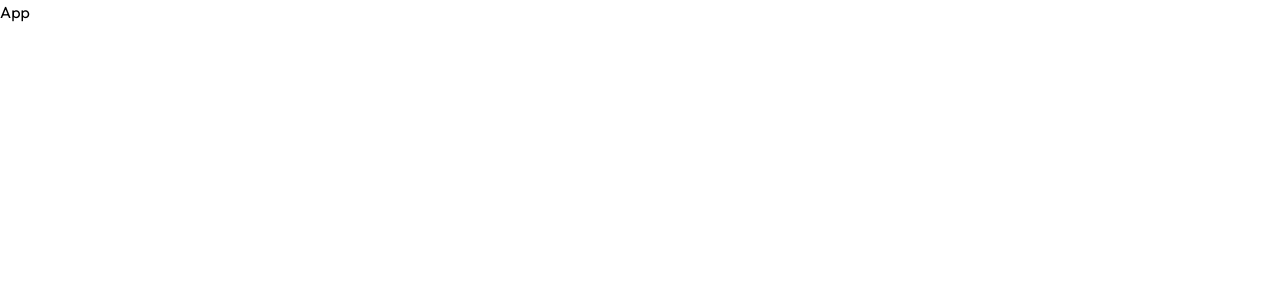
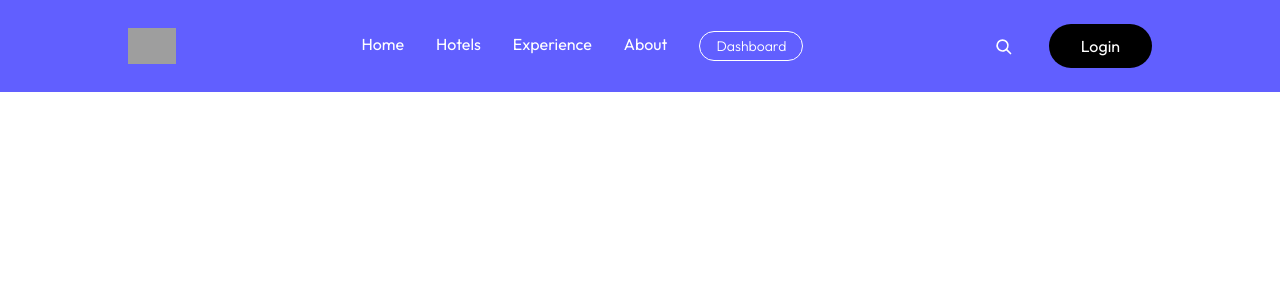
Before and after one commit to dubeyaayushi/Hotel_booking, a React (Vite) app in the folder client/: page / in a window 1280 px wide. Shown: the top 300 px of the page. Built offline with nearby package versions, Linux system fonts and the light colour scheme; grey boxes are pictures that could not be loaded; the HTML template or start-up script is replaced by a standard one; a web font is replaced by a local one.

Commit message:
madde the navbar

```diff
--- a/client/src/App.jsx
+++ b/client/src/App.jsx
@@ -1,8 +1,16 @@
 import React from 'react'
+import Navbar from './components/Navbar'
+import { useLocation } from 'react-router-dom'
+const App = () => {
 
-const App = () => {
+
+  const isOwnerPath = useLocation().pathname.includes("owner")
+
+
   return (
-    <div>App</div>
+    <div>
+     {!isOwnerPath && <Navbar/>}
+    </div>
   )
 }
 
--- a/client/src/components/Navbar.jsx
+++ b/client/src/components/Navbar.jsx
@@ -1,9 +1,97 @@
-import React from 'react'
+import React from "react";
+import { Link } from "react-router-dom";
+import { assets } from "../assets/assets"
+
+
+
+
+
+
+
 
 const Navbar = () => {
-  return (
-    <div>Navbar</div>
-  )
+    const navLinks = [
+        { name: 'Home', path: '/' },
+        { name: 'Hotels', path: '/' },
+        { name: 'Experience', path: '/' },
+        { name: 'About', path: '/' },
+    ];
+
+
+
+    const [isScrolled, setIsScrolled] = React.useState(false);
+    const [isMenuOpen, setIsMenuOpen] = React.useState(false);
+
+    React.useEffect(() => {
+        const handleScroll = () => {
+            setIsScrolled(window.scrollY > 10);
+        };
+         window.addEventListener("scroll", handleScroll);
+        return () => window.removeEventListener("scroll", handleScroll);
+    }, []);
+
+    return (
+
+
+            <nav className={`fixed top-0 left-0 bg-indigo-500 w-full flex items-center justify-between px-4 md:px-16 lg:px-24 xl:px-32 transition-all duration-500 z-50 ${isScrolled ? "bg-white/80 shadow-md text-gray-700 backdrop-blur-lg py-3 md:py-4" : "py-4 md:py-6"}`}>
+
+                {/* Logo */}
+                <Link to='/'>
+                    <img src={"assets.logo"} alt="logo" className={`h-9 ${isScrolled && "invert opacity-80"}`} />
+                </Link>
+
+                {/* Desktop Nav */}
+                <div className="hidden md:flex items-center gap-4 lg:gap-8">
+                    {navLinks.map((link, i) => (
+                        <a key={i} href={link.path} className={`group flex flex-col gap-0.5 ${isScrolled ? "text-gray-700" : "text-white"}`}>
+                            {link.name}
+                            <div className={`${isScrolled ? "bg-gray-700" : "bg-white"} h-0.5 w-0 group-hover:w-full transition-all duration-300`} />
+                        </a>
+                    ))}
+                    <button className={`border px-4 py-1 text-sm font-light rounded-full cursor-pointer ${isScrolled ? 'text-black' : 'text-white'} transition-all`}>
+                       Dashboard
+                    </button>
+                </div>
+
+                {/* Desktop Right */}
+                <div className="hidden md:flex items-center gap-4">
+                     <img src = {assets.searchIcon} alt="search" className={`${isScrolled && 'invert'} h-7 transition-all duration-500`}/>
+                    <button className="bg-black text-white px-8 py-2.5 rounded-full ml-4 transition-all duration-500">
+                        Login
+                    </button>
+                </div>
+
+                {/* Mobile Menu Button */}
+                <div className="flex items-center gap-3 md:hidden">
+                    <img
+                   onClick={()=> setIsMenuOpen(!isMenuOpen)} src={assets.menuIcon} alt="" className={`${isScrolled && "invert"} h-4`}/>
+                </div>
+
+                {/* Mobile Menu */}
+                <div className={`fixed top-0 left-0 w-full h-screen bg-white text-base flex flex-col md:hidden items-center justify-center gap-6 font-medium text-gray-800 transition-all duration-500 ${isMenuOpen ? "translate-x-0" : "-translate-x-full"}`}>
+                    <button className="absolute top-4 right-4" onClick={() => setIsMenuOpen(false)}>
+                        <img src={assets.closeIcon} alt="close-menu" className="h-6.5"/>
+                    </button>
+
+                    {navLinks.map((link, i) => (
+                        <a key={i} href={link.path} onClick={() => setIsMenuOpen(false)}>
+                            {link.name}
+                        </a>
+                    ))}
+
+                    <button className="border px-4 py-1 text-sm font-light rounded-full cursor-pointer transition-all">
+                        Dashboar
+                    </button>
+
+                    <button className="bg-black text-white px-8 py-2.5 rounded-full transition-all duration-500">
+                        Login
+                    </button>
+                </div>
+            </nav>
+
+    );
 }
 
+
+
 export default Navbar
```
